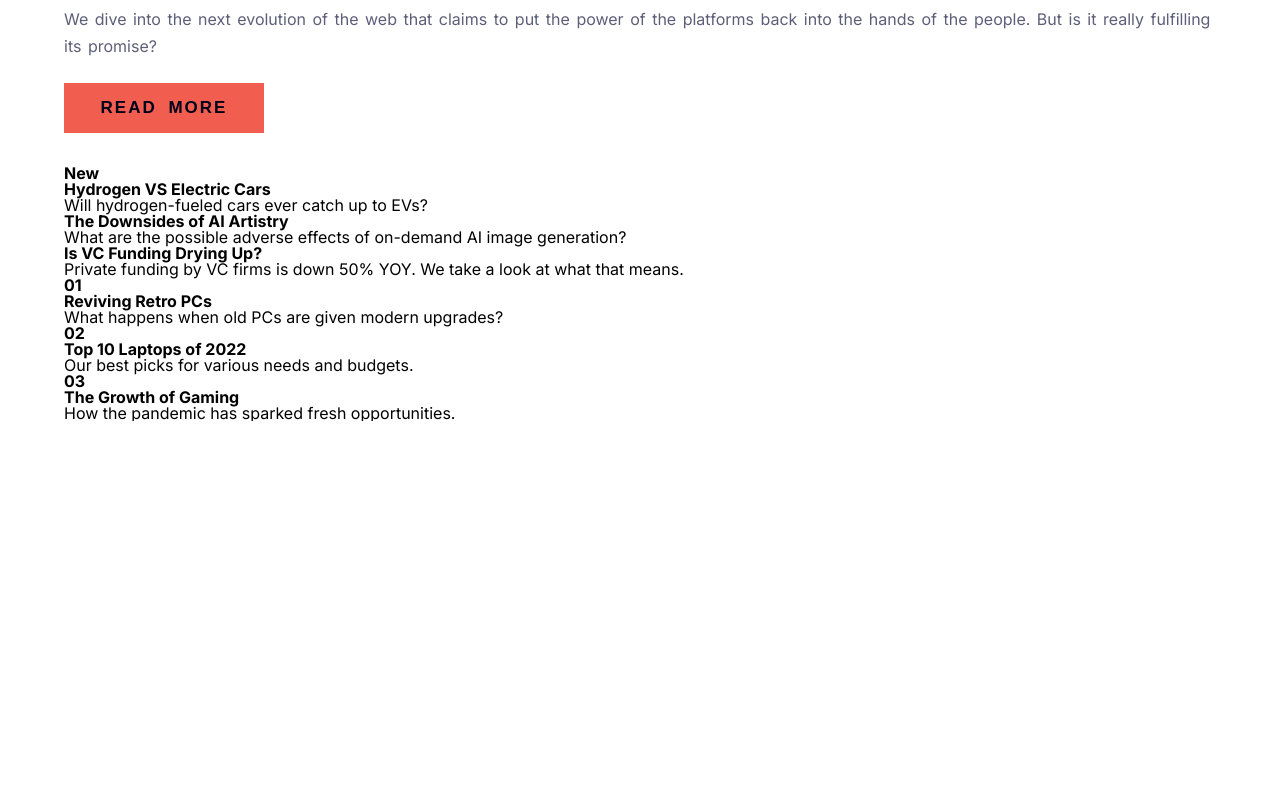
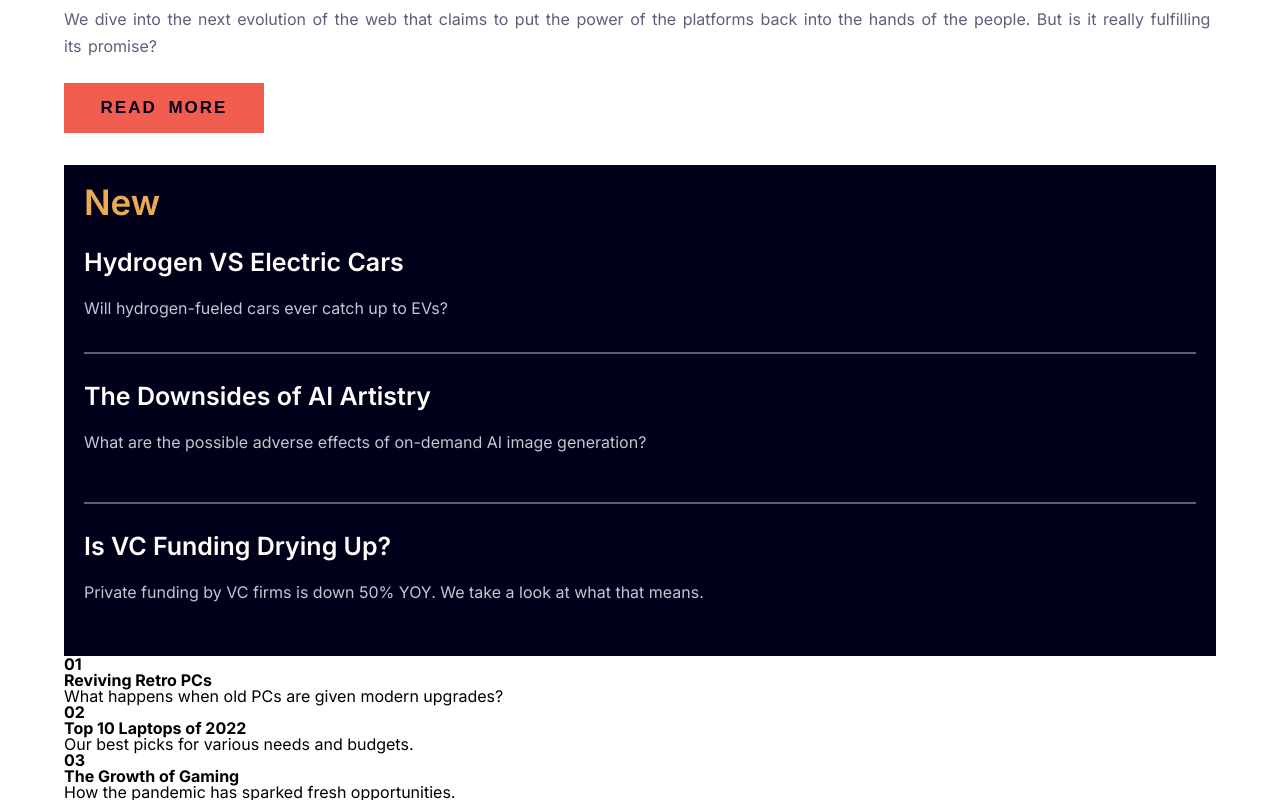
Before and after one commit to JoeVan1109/News-Homepage-Github, a website: page index.html in a window 1280 px wide. Shown: the part 650-1450 px from the top of the page. Before the commit the page ends 1071 px from the top, so only its background shows below. Drawn offline with Linux system fonts and the light colour scheme.

Commit message:
Bloc new mis en forme

```diff
--- a/index.html
+++ b/index.html
@@ -49,6 +49,11 @@
 
   <main class="container">
 
+
+<!--?----------------------------- BANNER -------------------------------------->
+
+    <div class="bloc-intro-banner">
+
       <img class="img-banner" src="img-default.jpg" alt="banner"
       data-src-mobile="./assets/images/image-web-3-mobile.jpg"
       data-src-desktop="./assets/images/image-web-3-desktop.jpg"/>
@@ -63,46 +68,59 @@
 
       <button class="btn-read">READ MORE</button>
 
+    </div>
+
+<!--?----------------------------- NEW -------------------------------------->
+
     <div class="bloc-new">
 
       <h2 class="sous-title">New</h2>
 
       <div class="sous-bloc">
-        <h3 class="sous-title-sous-bloc">Hydrogen VS Electric Cars</h3>
+        <h3 class="title-sous-bloc">Hydrogen VS Electric Cars</h3>
         <p class="text-sous-bloc">Will hydrogen-fueled cars ever catch up to EVs?</p>
       </div>
 
-      <div class="sous-bloc">
-        <h3 class="sous-title-sous-bloc">The Downsides of AI Artistry</h3>
-        <p class="text-sous-bloc">What are the possible adverse effects of on-demand AI image generation?</p>
-      </div>
+      <div class="ligne"></div>
 
       <div class="sous-bloc">
-        <h3 class="sous-title-sous-bloc">Is VC Funding Drying Up?</h3>
+        <h3 class="title-sous-bloc">The Downsides of AI Artistry</h3>
+        <p class="text-sous-bloc">What are the possible adverse effects of on-demand AI image generation?</p>
+      </div>*
+
+      <div class="ligne"></div>
+
+      <div class="sous-bloc">
+        <h3 class="title-sous-bloc">Is VC Funding Drying Up?</h3>
         <p class="text-sous-bloc">Private funding by VC firms is down 50% YOY. We take a look at what that means.</p>
       </div>
 
     </div>
 
+<!--?-----------------------------ARTICLES -------------------------------------->
 
+    <div class="bloc-article">
 
-    <div class="bloc-number">
-      <h3 class="title-number">01</h3>
-      <h4 class="title-number">Reviving Retro PCs</h4>
-      <p class="text-number">What happens when old PCs are given modern upgrades?</p>
+      <div class="article">
+        <h3 class="number-article">01</h3>
+        <h4 class="title-article">Reviving Retro PCs</h4>
+        <p class="text-article">What happens when old PCs are given modern upgrades?</p>
       </div>
 
-    <div class="bloc-number">
-      <h3 class="title-number">02</h3>
-      <h4 class="title-number">Top 10 Laptops of 2022</h4>
-      <p class="text-number">Our best picks for various needs and budgets.</p>
+      <div class="article">
+        <h3 class="number-article">02</h3>
+        <h4 class="title-article">Top 10 Laptops of 2022</h4>
+        <p class="text-article">Our best picks for various needs and budgets.</p>
       </div>
 
-    <div class="bloc-number">
-      <h3 class="title-number">03</h3>
-      <h4 class="title-number">The Growth of Gaming</h4>
-      <p class="text-number">How the pandemic has sparked fresh opportunities.</p>
+      <div class="article">
+        <h3 class="number-article">03</h3>
+        <h4 class="title-article">The Growth of Gaming</h4>
+        <p class="text-article">How the pandemic has sparked fresh opportunities.</p>
       </div>
+
+    </div>
+
   </main>
 
 
--- a/sass/layout/_navigation.scss
+++ b/sass/layout/_navigation.scss
@@ -93,14 +93,15 @@ header {
         max-height: 90px;
 
         display: flex;
-        justify-content: center;
+        justify-content: space-between;
+        align-content: center;
 
 
 
 
 
         .logo-bandeau {
-            width: 130px;
+            width: 50px;
 
             margin: 20px;
         }
--- a/sass/pages/_home.scss
+++ b/sass/pages/_home.scss
@@ -23,6 +23,10 @@ html, body {
 
         font-family: "Inter", sans-serif;
 
+
+
+        .bloc-intro-banner {
+
             .img-banner {
                 width: 100%;
 
@@ -45,4 +49,57 @@ html, body {
                 line-height: 27px;
             }
         }
+
+        .bloc-new {
+            background-color: $darkblue;
+
+            padding: 20px;
+
+            .ligne {
+
+                width: 100%;
+                height: 2px;
+
+                background-color: $darkgreyblue;
+
+                margin: 0 auto;
+
+
             }
+
+
+            .sous-title {
+                color: $orange;
+
+                font-size: 35px;
+                font-weight: 600;
+
+                margin: 0 0 20px 0;
+            }
+
+            .sous-bloc {
+
+
+                margin: 30px 0 30px 0;
+
+                .title-sous-bloc {
+
+                    color: $white;
+
+                    margin: 0 0 20px 0;
+
+                    font-size: 25px;
+                    font-weight: 600;
+
+                }
+
+                .text-sous-bloc {
+
+                    color: $greyblue;
+
+                    line-height: 27px;
+                }
+            }
+        }
+    }
+}
```
Also changed, not shown: css/style.css, 1 other file. Lines whose indentation alone changed are shown as unchanged.
